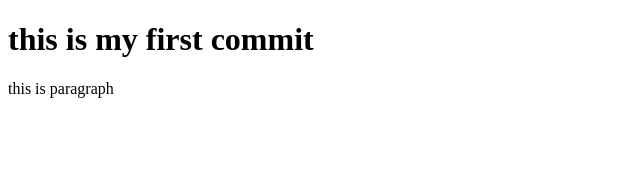
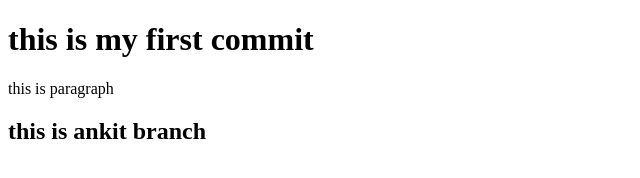
Before and after one commit to AnkitDeheri/Ankit_Repo, a plain HTML site: page index.html in a window 1280 px wide. Shown: the whole page, without its empty margins (0-640 px from the left). Drawn offline with Linux system fonts and the light colour scheme.

Commit message:
ankit branch

```diff
--- a/index.html
+++ b/index.html
@@ -8,5 +8,6 @@
 <body>
     <h1>this is my first commit</h1>
     <p>this is paragraph</p>
+    <h2>this is ankit branch</h2>
 </body>
 </html>
```
